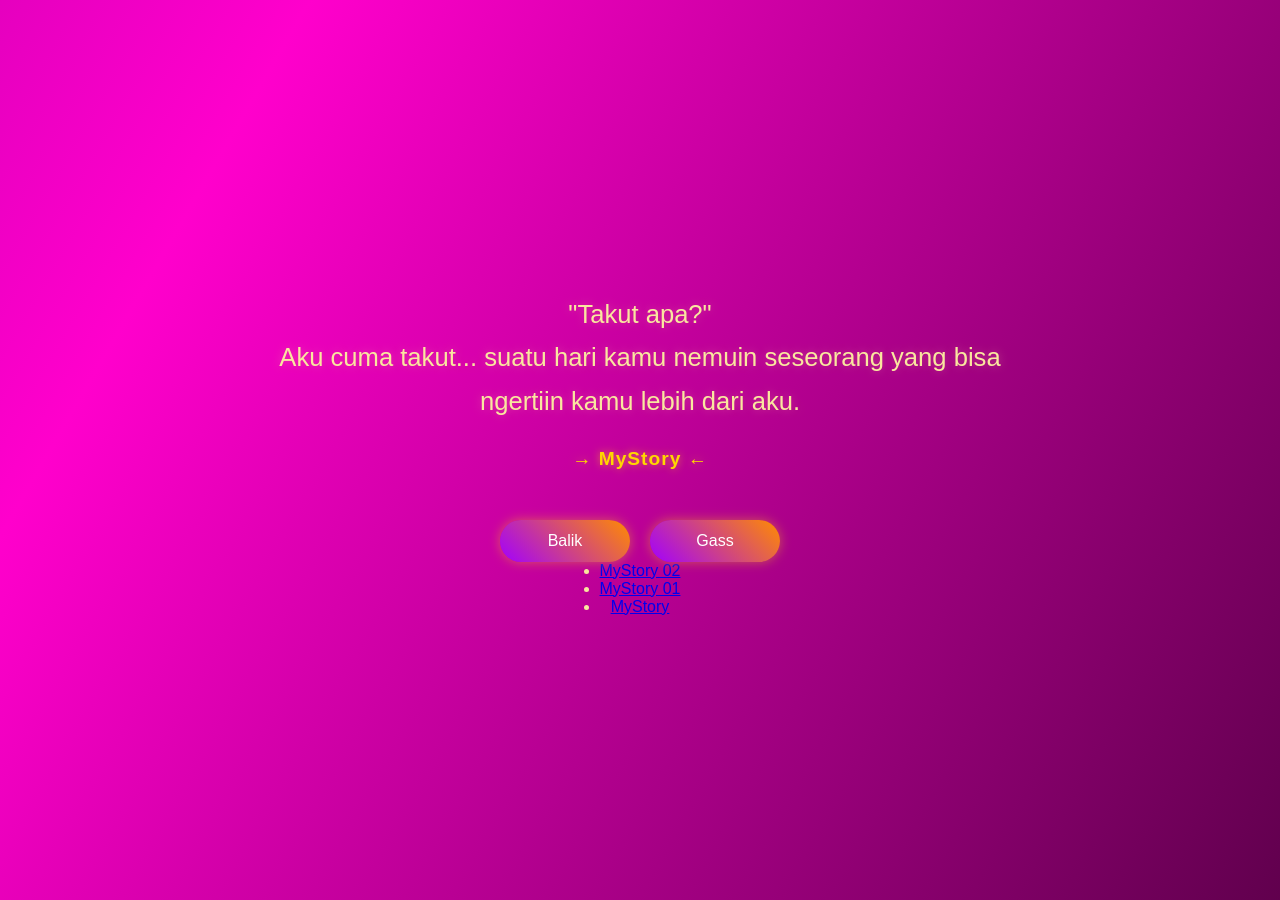
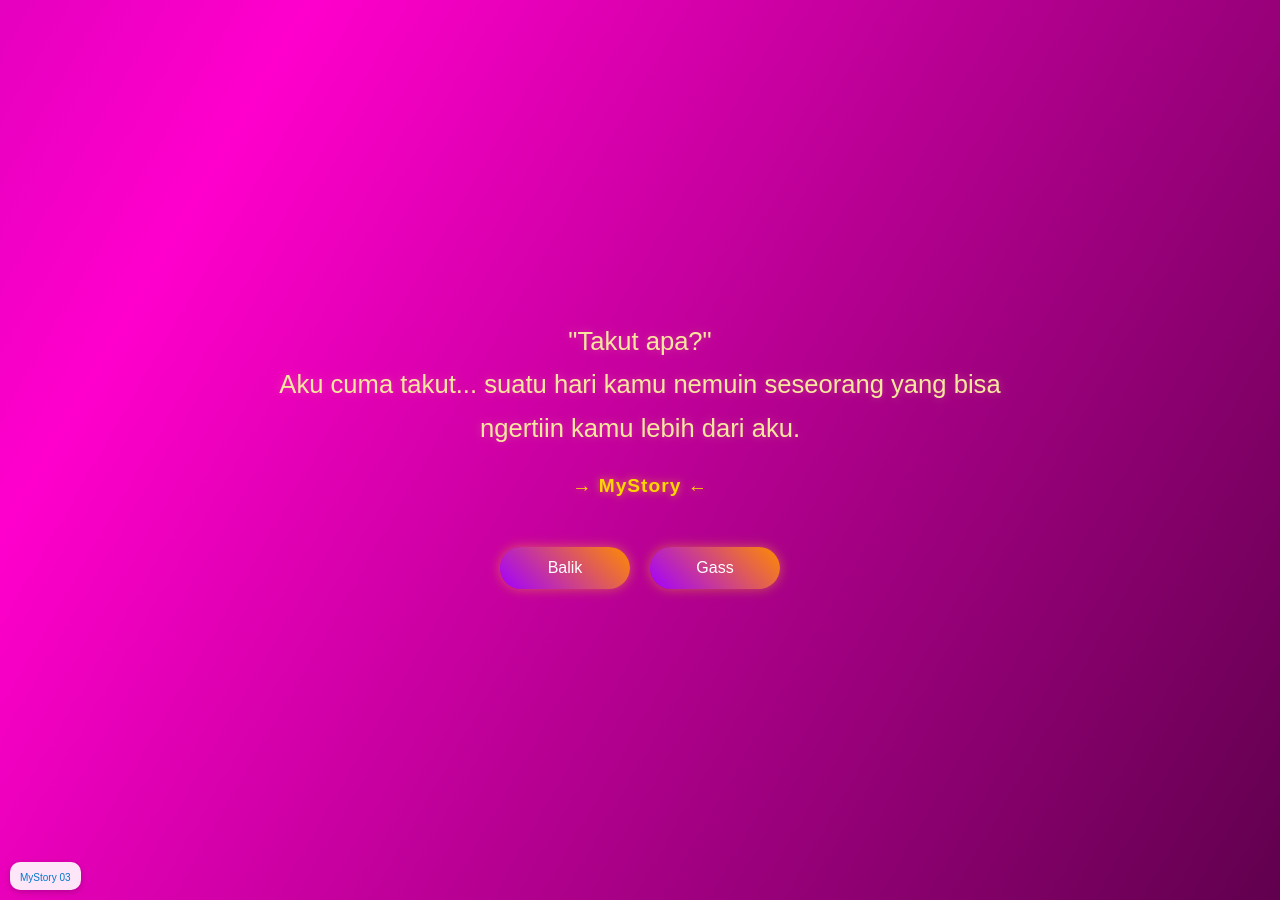
Before and after one commit to mystyl3/mystyl3.github.io, a Jekyll site: the page built from _posts/2025-10-30-mystory03.html, in a window 1280 px wide. Built offline with Jekyll 4.4.1, drawn with Linux system fonts in a browser that asks for light colours.

Commit message:
Update 2025-10-30-mystory03.html

```diff
--- a/_posts/2025-10-30-mystory03.html
+++ b/_posts/2025-10-30-mystory03.html
@@ -189,10 +189,6 @@ permalink: /mystory03
 
     showQuote(index);
   </script>
-<ul>
-    {% for post in site.posts offset:1 limit:3 %}
-      <li><a href="{{ post.url | relative_url }}">{{ post.title }}</a></li>
-    {% endfor %}
-</ul>
+{% include related.html %}
 </body>
 </html>
```
